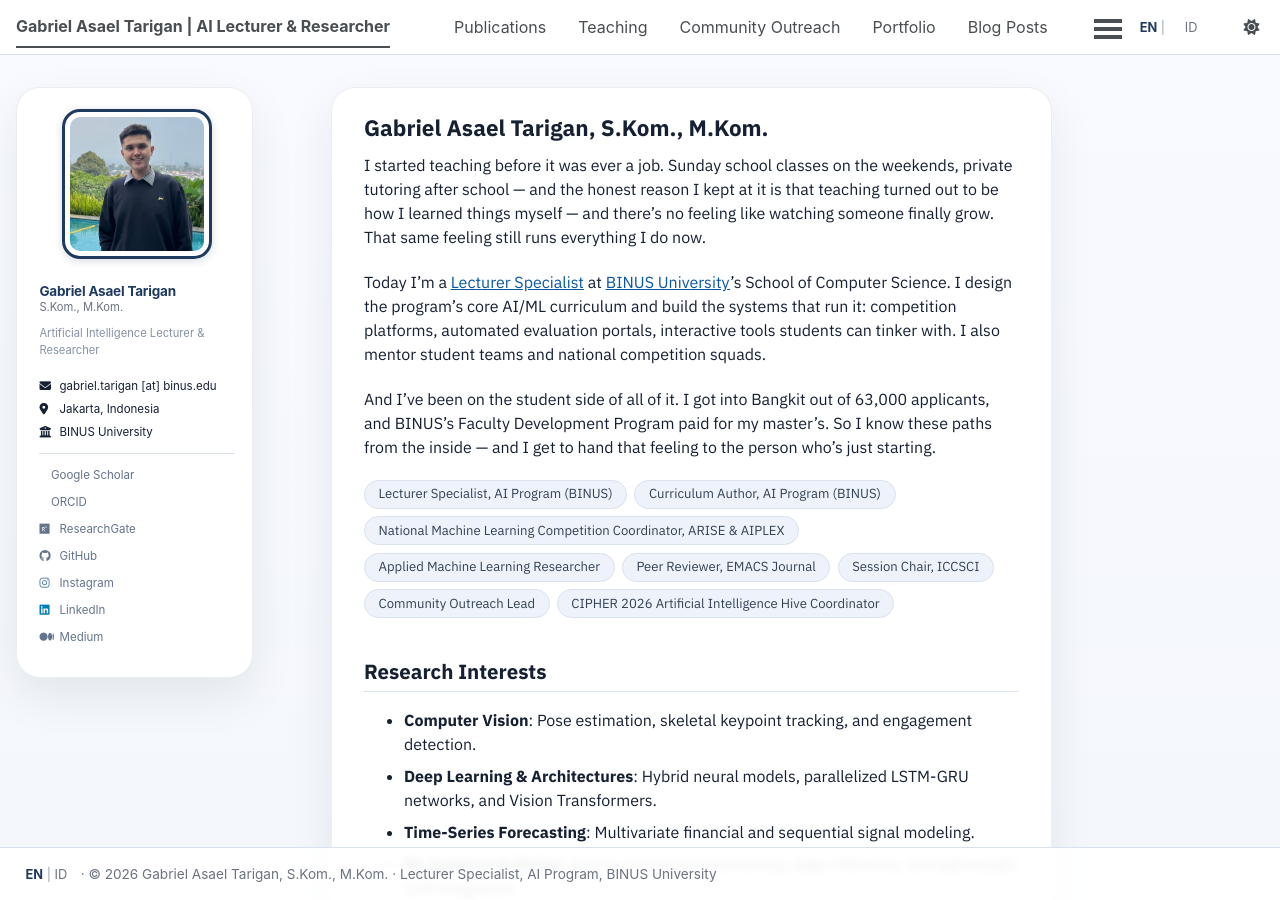
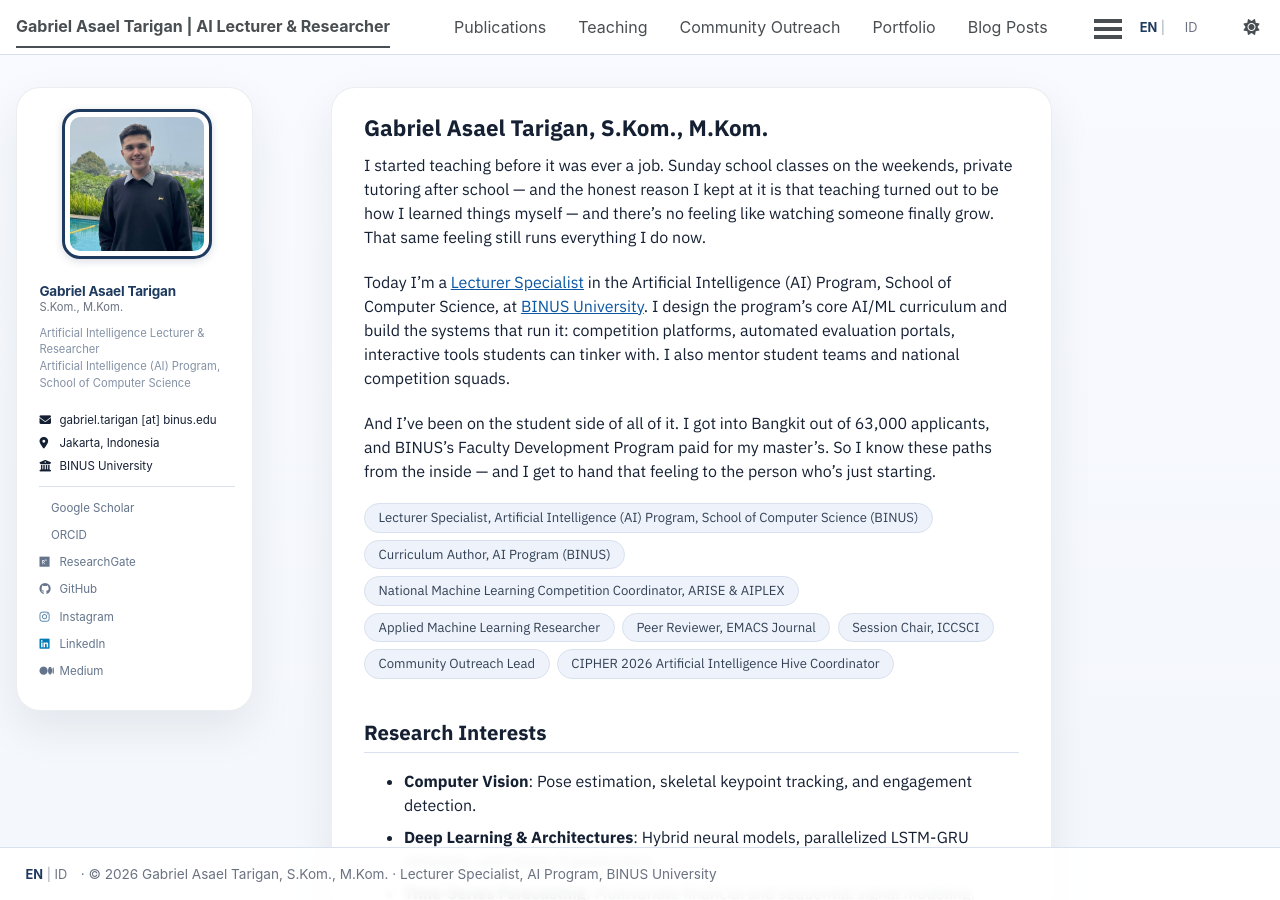
Before and after one commit to asaeltarigan/asaeltarigan.github.io, a Jekyll site: the page built from _pages/about.md, in a window 1280 px wide and 900 px high. Built offline with Jekyll 4.4.1, drawn with Linux system fonts in a browser that asks for light colours; a style sheet for code colours, icons or effects is not loaded.

Commit message:
Sidebar: AI Program, School of Computer Science affiliation
- bio now reads: Artificial Intelligence Lecturer & Researcher / Artificial Intelligence (AI) Program, School of Computer Science
- site description names the program and school
- about intro and role chip updated to match

```diff
--- a/_config.yml
+++ b/_config.yml
@@ -12,7 +12,7 @@ site_theme               : "default" # The available themes options are "default
 title                    : "Gabriel Asael Tarigan | AI Lecturer & Researcher"
 title_separator          : "-"
 name                     : &name "Gabriel Asael Tarigan"
-description              : &description "Gabriel Asael Tarigan - lecturer in Artificial Intelligence at BINUS University. Applied ML: time-series forecasting, ML systems, MLOps, and the AI curriculum I designed and built."
+description              : &description "Gabriel Asael Tarigan - Artificial Intelligence Lecturer & Researcher in the Artificial Intelligence (AI) Program, School of Computer Science at BINUS University. Applied ML: time-series forecasting, ML systems, MLOps, and the AI curriculum I designed and built."
 url                      : https://asaeltarigan.github.io # The base hostname & protocol for your site e.g. "https://[your GitHub username].github.io",
                                                            # or if you already have some other page hosted on Github then use "https://[your GitHub username].github.io/[Your Repo Name]"
 baseurl                  : "" # the subpath of your site, e.g. "/blog"
@@ -26,7 +26,7 @@ author:
   avatar           : "profile.jpg"
   name             : "Gabriel Asael Tarigan, S.Kom., M.Kom."
   pronouns         : # example: "she/her"
-  bio              : "Artificial Intelligence Lecturer & Researcher"
+  bio              : "Artificial Intelligence Lecturer & Researcher<br>Artificial Intelligence (AI) Program, School of Computer Science"
   location         : "Jakarta, Indonesia"
   employer         : "BINUS University"
   uri              : # URL
--- a/_data/authors.yml
+++ b/_data/authors.yml
@@ -4,6 +4,6 @@ Gabriel Asael Tarigan:
   name        : "Gabriel Asael Tarigan"
   uri         : "https://asaeltarigan.github.io"
   email       : "gabriel.tarigan@binus.edu"
-  bio         : "Artificial Intelligence Lecturer & Researcher, BINUS University"
+  bio         : "Artificial Intelligence Lecturer & Researcher, Artificial Intelligence (AI) Program, School of Computer Science, BINUS University"
   avatar      : "profile.svg"
   github      : "asaeltarigan"
--- a/_pages/about.md
+++ b/_pages/about.md
@@ -10,12 +10,12 @@ redirect_from:
 
 I started teaching before it was ever a job. Sunday school classes on the weekends, private tutoring after school — and the honest reason I kept at it is that teaching turned out to be how I learned things myself — and there's no feeling like watching someone finally grow. That same feeling still runs everything I do now.
 
-Today I'm a [Lecturer Specialist](https://socs.binus.ac.id/artificial-intelligence/people/gabriel-asael-tarigan-s-kom-m-kom/) at [BINUS University](https://www.binus.ac.id)'s School of Computer Science. I design the program's core AI/ML curriculum and build the systems that run it: competition platforms, automated evaluation portals, interactive tools students can tinker with. I also mentor student teams and national competition squads.
+Today I'm a [Lecturer Specialist](https://socs.binus.ac.id/artificial-intelligence/people/gabriel-asael-tarigan-s-kom-m-kom/) in the Artificial Intelligence (AI) Program, School of Computer Science, at [BINUS University](https://www.binus.ac.id). I design the program's core AI/ML curriculum and build the systems that run it: competition platforms, automated evaluation portals, interactive tools students can tinker with. I also mentor student teams and national competition squads.
 
 And I've been on the student side of all of it. I got into Bangkit out of 63,000 applicants, and BINUS's Faculty Development Program paid for my master's. So I know these paths from the inside — and I get to hand that feeling to the person who's just starting.
 
 <ul class="role-chips">
-<li>Lecturer Specialist, AI Program (BINUS)</li>
+<li>Lecturer Specialist, Artificial Intelligence (AI) Program, School of Computer Science (BINUS)</li>
 <li>Curriculum Author, AI Program (BINUS)</li>
 <li>National Machine Learning Competition Coordinator, ARISE &amp; AIPLEX</li>
 <li>Applied Machine Learning Researcher</li>
```
